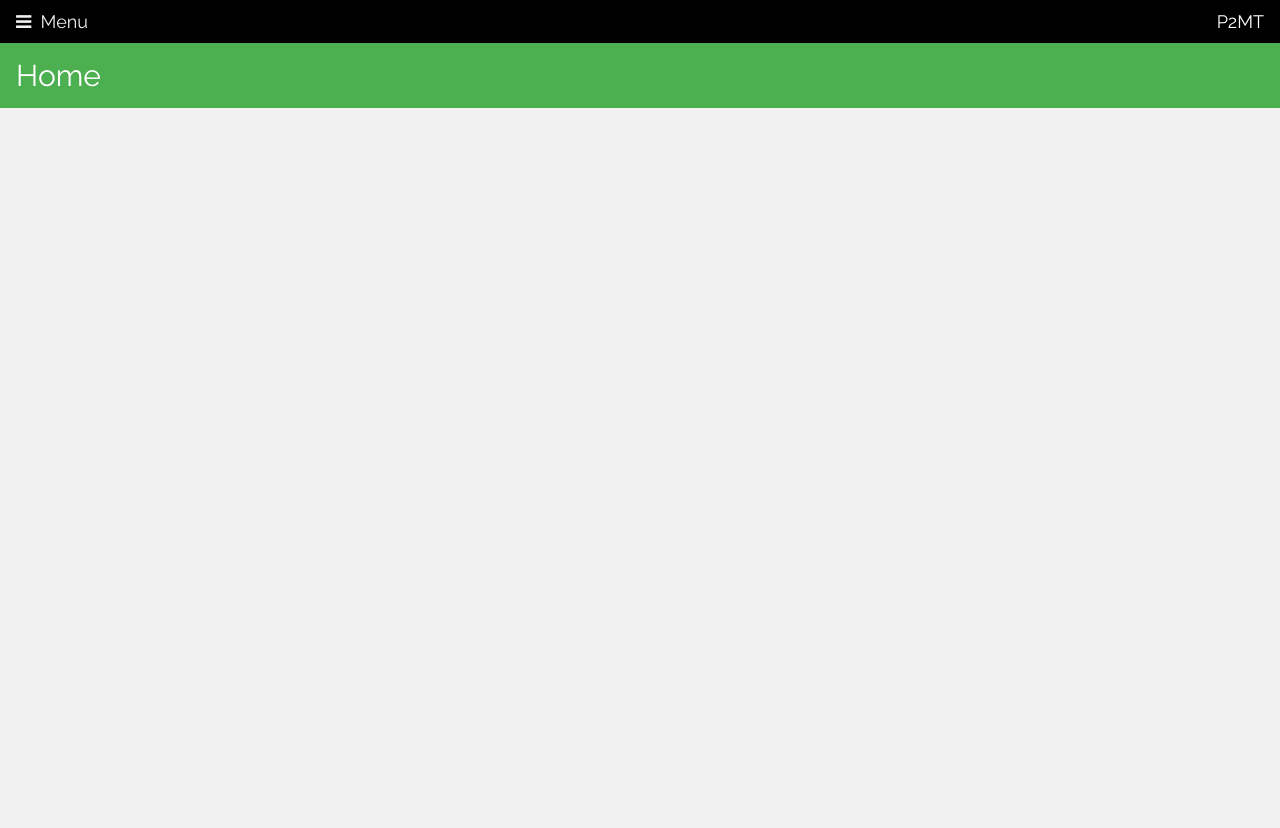
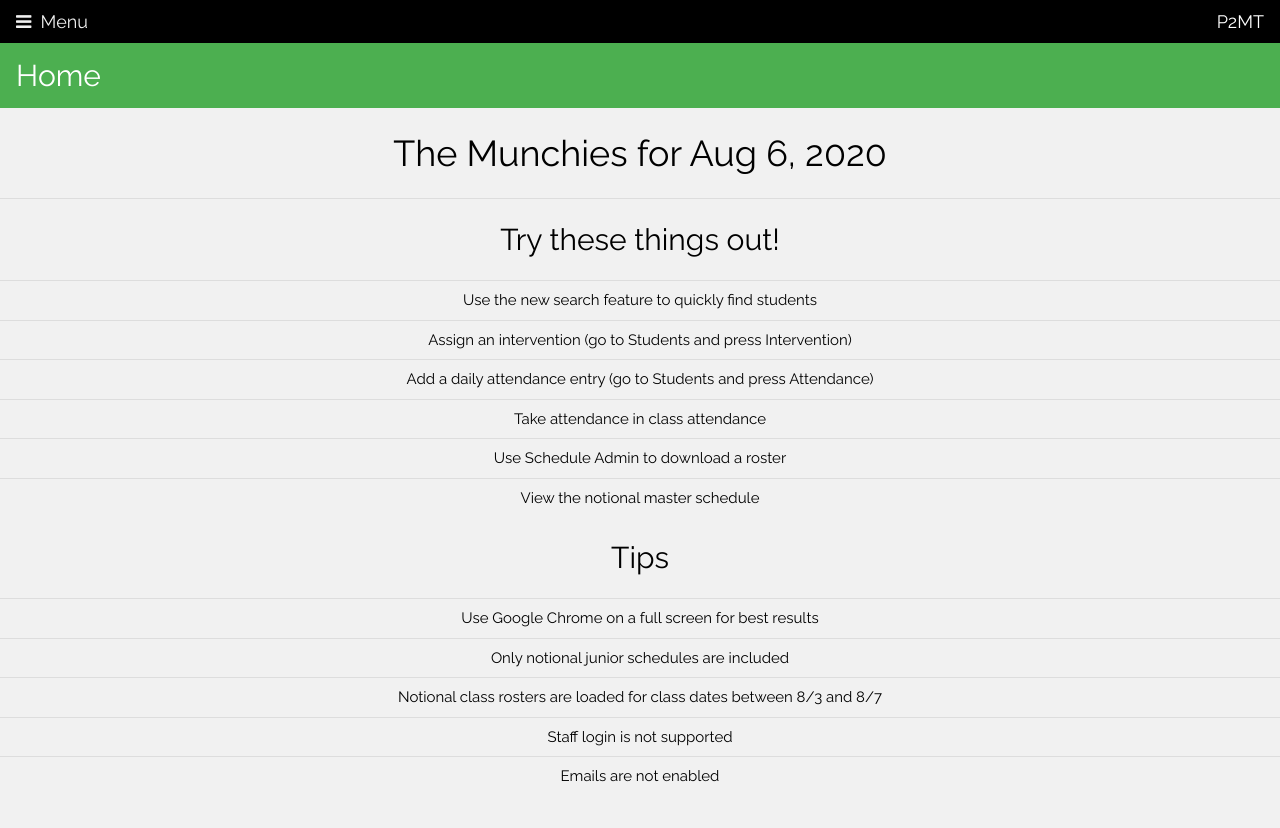
Before and after one commit to phase2team/stemtest, a Flask app: page / in a window 1280 px wide. Before the commit the page ends 108 px from the top, so only its background shows below. Run offline with Flask 2, Linux system fonts and the light colour scheme.

Commit message:
Updated home page and menu layout, aded action column on master schedule

```diff
--- a/P2MT_App/templates/home.html
+++ b/P2MT_App/templates/home.html
@@ -6,5 +6,30 @@
     </div>
 </div>
 
+<ul class="w3-ul w3-center">
+    <li>
+        <h1>The Munchies for Aug 6, 2020</h1>
+    </li>
+    <li>
+        <h2>Try these things out!</h2>
+    </li>
+    <li>Use the new search feature to quickly find students</li>
+    <li>Assign an intervention (go to Students and press Intervention)</li>
+    <li>Add a daily attendance entry (go to Students and press Attendance)</li>
+    <li>Take attendance in class attendance</li>
+    <li>Use Schedule Admin to download a roster</li>
+    <li>View the notional master schedule</li>
+</ul>
+
+<ul class="w3-ul w3-center">
+    <li>
+        <h2>Tips</h2>
+    </li>
+    <li>Use Google Chrome on a full screen for best results</li>
+    <li>Only notional junior schedules are included</li>
+    <li>Notional class rosters are loaded for class dates between 8/3 and 8/7</li>
+    <li>Staff login is not supported</li>
+    <li>Emails are not enabled</li>
+</ul>
 
 {% endblock content %}
--- a/P2MT_App/templates/layout.html
+++ b/P2MT_App/templates/layout.html
@@ -47,18 +47,21 @@
         <div class="w3-bar-block">
             <a href="#" class="w3-bar-item w3-button w3-padding-16 w3-dark-grey w3-hover-black" onclick="w3_close()"
                 title="close menu"><i class="fa fa-remove fa-fw"></i>  Close Menu</a>
+            <a href="/" class="w3-bar-item w3-button w3-padding"><i class="fa fa-home fa-fw"></i>
+                Home</a>
+            <a href="/classattendancelog" class="w3-bar-item w3-button w3-padding"><i class="fa fa-diamond fa-fw"></i>
+                Class
+                Attendance</a>
+            <a href="/dailyattendancelog" class="w3-bar-item w3-button w3-padding"><i class="fa fa-eye fa-fw"></i>
+                Daily Attendance</a>
+            <a href="/interventionlog" class="w3-bar-item w3-button w3-padding"><i class="fa fa-bullhorn fa-fw"></i>
+                Intervention Log</a>
             <a href="/students" class="w3-bar-item w3-button w3-padding"><i class="fa fa-users fa-fw"></i>
                 Students</a>
-            <a href="/dailyattendancelog" class="w3-bar-item w3-button w3-padding"><i class="fa fa-eye fa-fw"></i>
-                Daily Attendance</a>
-            <a href="/interventionlog" class="w3-bar-item w3-button w3-padding"><i class="fa fa-users fa-fw"></i>
-                Intervention Log</a>
             <a href="/masterschedule" class="w3-bar-item w3-button w3-padding"><i class="fa fa-bullseye fa-fw"></i>
                 Master
                 Schedule</a>
-            <a href="/classattendancelog" class="w3-bar-item w3-button w3-padding"><i class="fa fa-diamond fa-fw"></i>
-                Class
-                Attendance</a>
+
             <a href="/scheduleadmin" class="w3-bar-item w3-button w3-padding"><i class="fa fa-bell fa-fw"></i>  Schedule
                 Admin</a>
             <a href="/fettools" class="w3-bar-item w3-button w3-padding"><i class="fa fa-truck fa-fw"></i>  FET
--- a/P2MT_App/templates/masterschedule.html
+++ b/P2MT_App/templates/masterschedule.html
@@ -27,6 +27,7 @@
       <th scope="col">Start Time</th>
       <th scope="col">End Time</th>
       <th scope="col">Comment</th>
+      <th scope="col">Actions</th>
     </tr>
   </thead>
   <tbody id="filteredTable">
```
